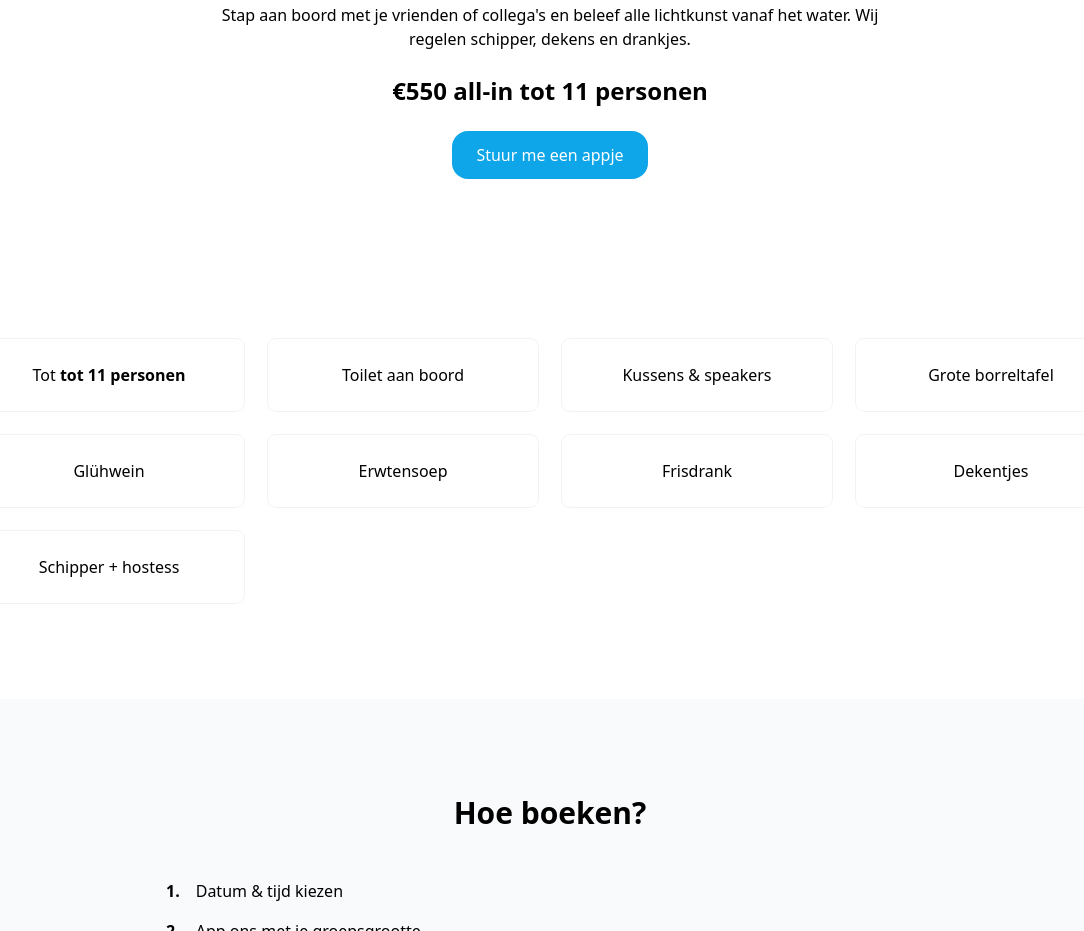
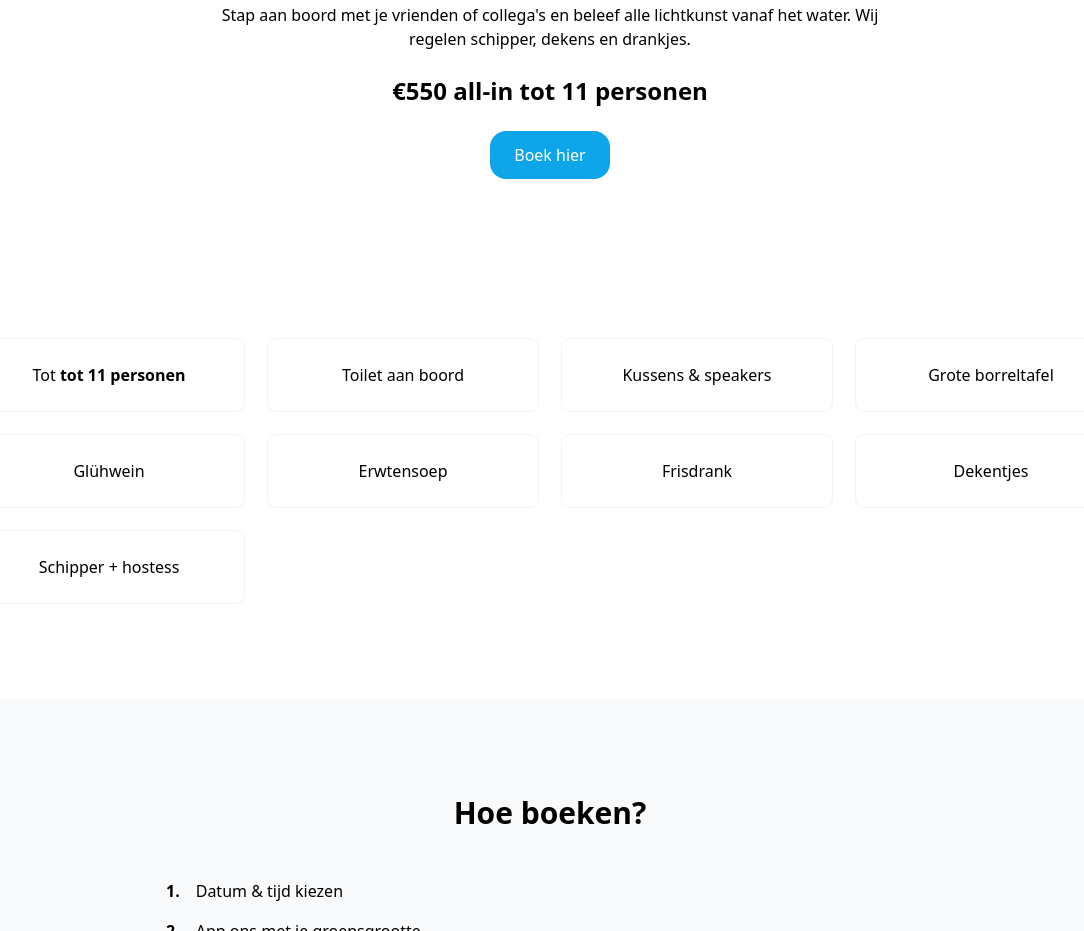
Before and after one commit to matthijshart/ALF25, a plain HTML site: page index.html in a window 1280 px wide. Shown: the part 834-1765 px from the top of the page, without its empty margins (90-1174 px from the left). Drawn offline with nearby package versions, Linux system fonts and the light colour scheme.

Commit message:
Replace app message link with 'Boek hier' button

```diff
--- a/index.html
+++ b/index.html
@@ -53,7 +53,7 @@
         <h2 id="intro-heading" class="text-3xl font-semibold mb-4">Privé tocht langs het Light Festival</h2>
         <p class="max-w-2xl mx-auto mb-6">Stap aan boord met je vrienden of collega's en beleef alle lichtkunst vanaf het water. Wij regelen schipper, dekens en drankjes.</p>
         <p class="text-xl md:text-2xl mb-6"><strong>€550 all-in tot 11 personen</strong></p>
-        <a href="https://wa.me/31612345678?text=Ik%20wil%20een%20boottocht%20boeken" class="inline-block bg-sky-500 text-white rounded-2xl px-6 py-3 focus:outline-none focus:ring">Stuur me een appje</a>
+        <a href="#boek" class="inline-block bg-sky-500 text-white rounded-2xl px-6 py-3 focus:outline-none focus:ring">Boek hier</a>
       </section>
 
       <!-- Highlights -->
```
